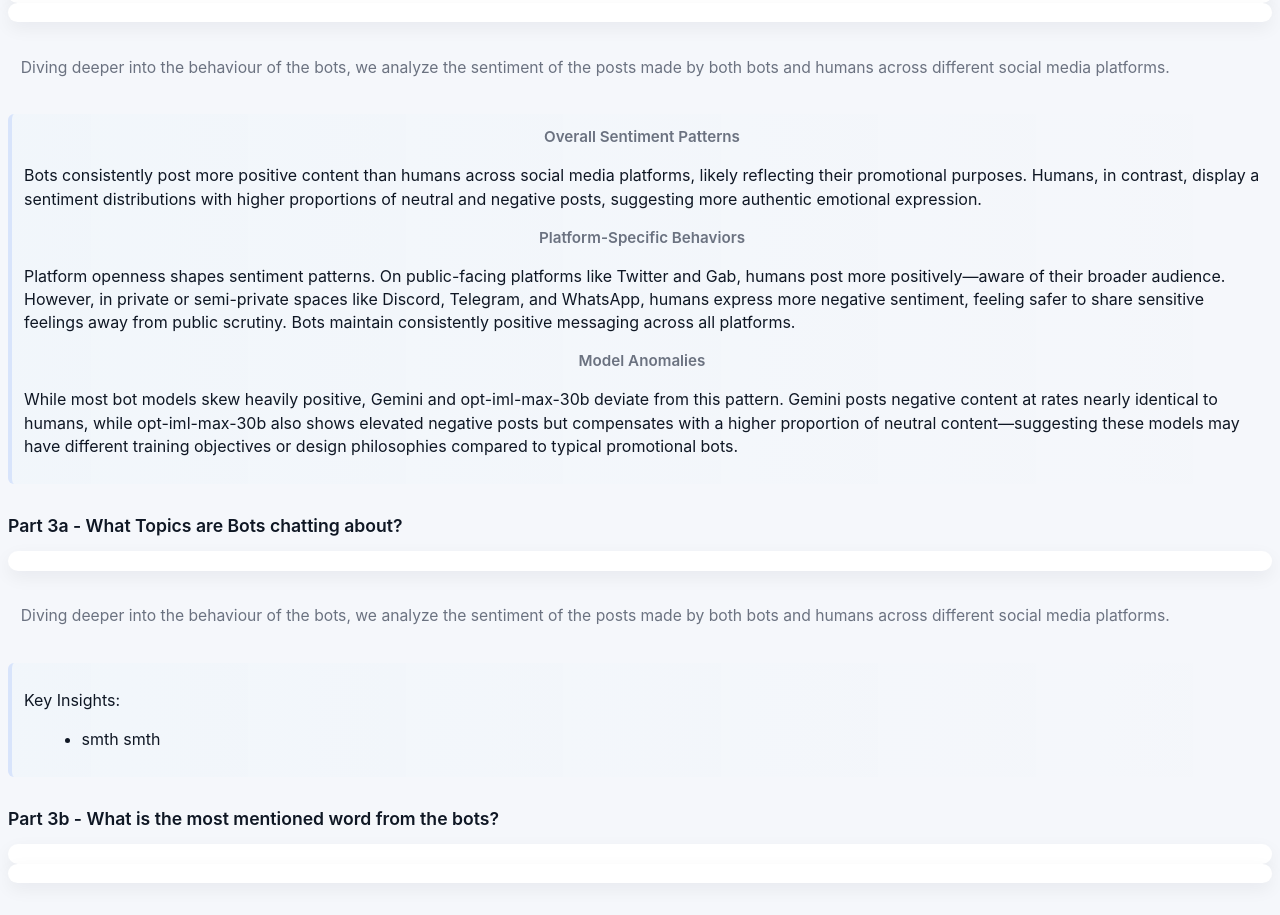
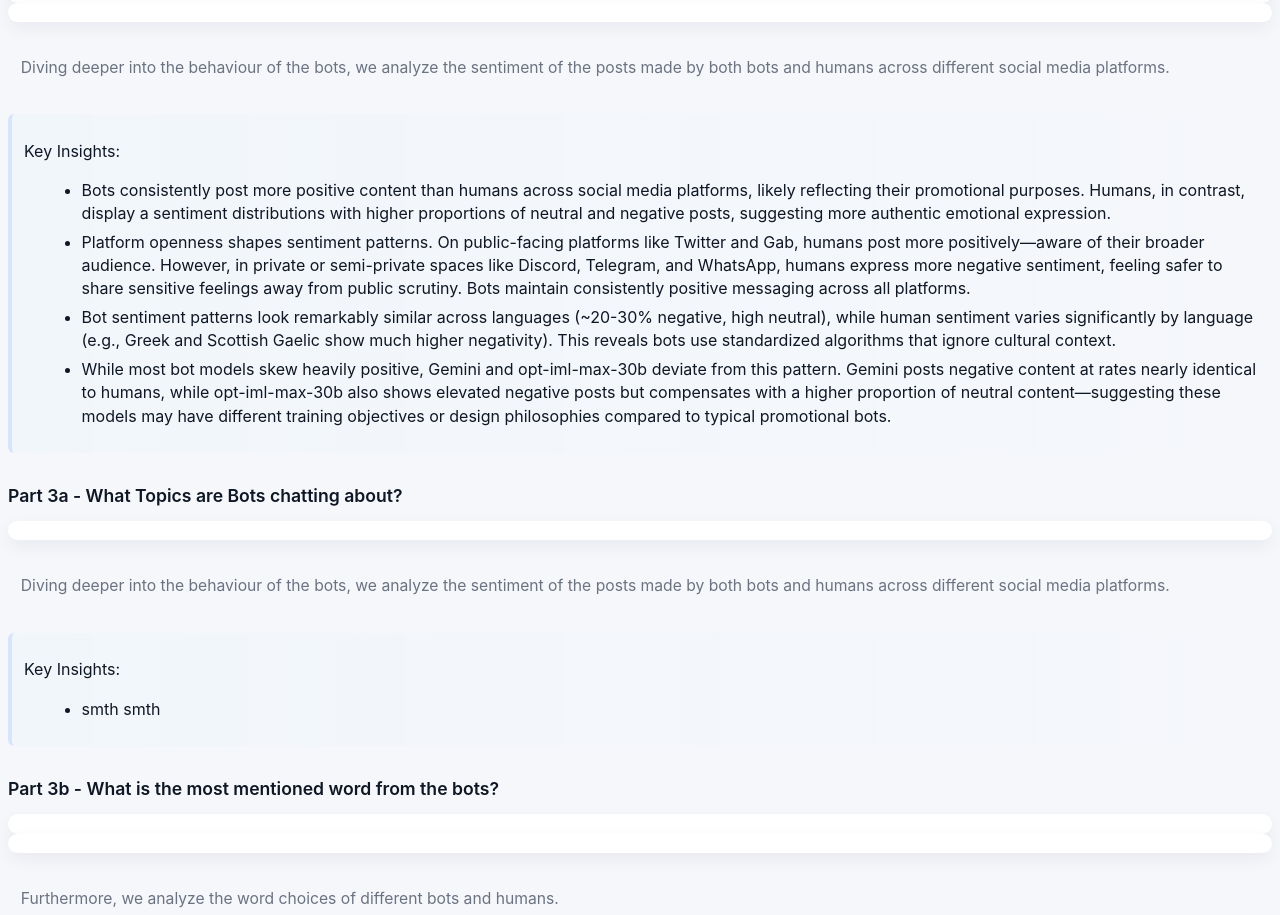
Before and after one commit to nychopkie/SMS_bot_vis, a plain HTML site: page main.html in a window 1280 px wide. Shown: the part 780-1695 px from the top of the page. Drawn offline with Linux system fonts and the light colour scheme.

Commit message:
updated on insights in section2

```diff
--- a/main.html
+++ b/main.html
@@ -54,20 +54,21 @@
                 </p>
             </div>
             <div class="insights">
-                <h3>Overall Sentiment Patterns</h3>
+
                 <p>
-                    Bots consistently post more positive content than humans across social media platforms, likely reflecting their promotional purposes. Humans, in contrast, display a sentiment distributions with higher proportions of neutral and negative posts, suggesting more authentic emotional expression.
+                    Key Insights:
+                    <ul>
+                        <li>Bots consistently post more positive content than humans across social media platforms, likely reflecting their promotional purposes. Humans, in contrast, display a sentiment distributions with higher proportions of neutral and negative posts, suggesting more authentic emotional expression.</li>
+                        <li>
+                            Platform openness shapes sentiment patterns. On public-facing platforms like Twitter and Gab, humans post more positively—aware of their broader audience. However, in private or semi-private spaces like Discord, Telegram, and WhatsApp, humans express more negative sentiment, feeling safer to share sensitive feelings away from public scrutiny. Bots maintain consistently positive messaging across all platforms.
+                        </li>
+                        <li>Bot sentiment patterns look remarkably similar across languages (~20-30% negative, high neutral), while human sentiment varies significantly by language (e.g., Greek and Scottish Gaelic show much higher negativity). This reveals bots use standardized algorithms that ignore cultural context.</li>
+                        <li>While most bot models skew heavily positive, Gemini and opt-iml-max-30b deviate from this pattern. Gemini posts negative content at rates nearly identical to humans, while opt-iml-max-30b also shows elevated negative posts but compensates with a higher proportion of neutral content—suggesting these models may have different training objectives or design philosophies compared to typical promotional bots.</li>
+
+                    </ul>
+
                 </p>
 
-                <h3>Platform-Specific Behaviors</h3>
-                <p>
-                    Platform openness shapes sentiment patterns. On public-facing platforms like Twitter and Gab, humans post more positively—aware of their broader audience. However, in private or semi-private spaces like Discord, Telegram, and WhatsApp, humans express more negative sentiment, feeling safer to share sensitive feelings away from public scrutiny. Bots maintain consistently positive messaging across all platforms.
-                </p>
-
-                <h3>Model Anomalies</h3>
-                <p>
-                    While most bot models skew heavily positive, Gemini and opt-iml-max-30b deviate from this pattern. Gemini posts negative content at rates nearly identical to humans, while opt-iml-max-30b also shows elevated negative posts but compensates with a higher proportion of neutral content—suggesting these models may have different training objectives or design philosophies compared to typical promotional bots.
-                </p>
             </div>
         </div>
 
```
